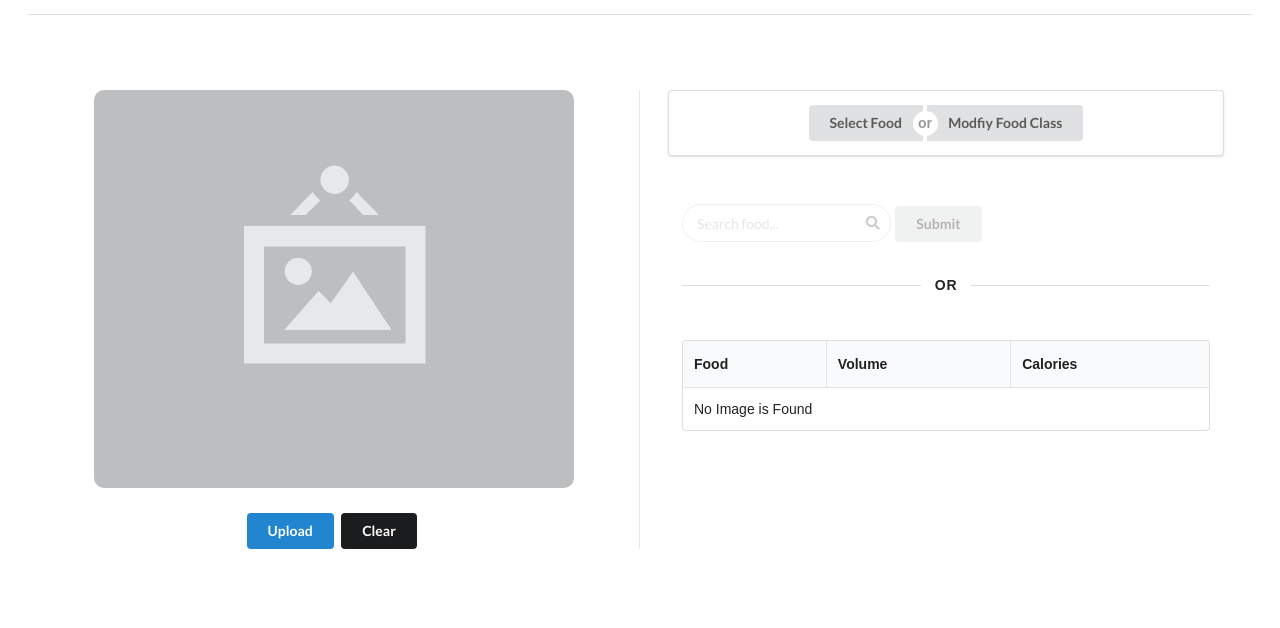
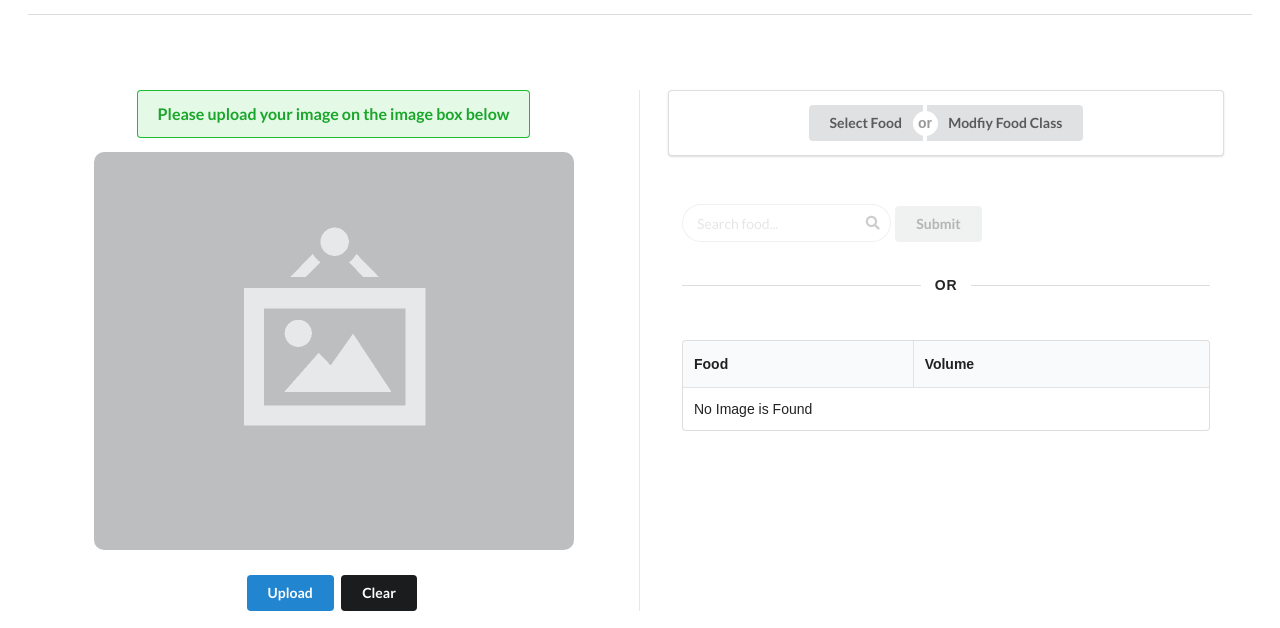
Before and after one commit to euijae/nyu_diet_vision, a FastAPI app: page / in a window 1280 px wide; the page is wider, and only the part inside the window is pictured. Shown: the part 60-688 px from the top of that part. Run offline with FastAPI, Linux system fonts and the light colour scheme.

Commit message:
Add files via upload

```diff
--- a/templates/index.html
+++ b/templates/index.html
@@ -2,7 +2,7 @@
 <html>
     <head>
         <meta charset="utf-8">
-        <link href="http://raw.githubusercontent.com/euijae/nyu_diet_vision/week10/static/images/nyu_logo.png" rel="shortcut icon" type="image/x-icon">
+        <link href="http://raw.githubusercontent.com/euijae/nyu_diet_vision/main/static/images/nyu_logo.png" rel="shortcut icon" type="image/x-icon">
 
         <title>DietVision</title>
         <meta name="title" content="DietVision 2023">
@@ -16,11 +16,15 @@
             <div class="flex">
                 <div class="left">
                     <!-- <h2>Food Image</h2> -->
+                    <div class="ui green compact message" id="introMessage">
+                        <div class="header">
+                          Please upload your image on the image box below
+                        </div>
+                      </div>
                     <canvas id="canvas"></canvas>
                     <div style="margin-top: 20px;">
                         <button id="saveImage" class="ui primary button">Upload</button>
                         <button id="clear" class="ui secondary button">Clear</button>
-                        <!-- <p class="show_normalized" id="coords" style="display: none;">x: <span id="x"></span> | y: <span id="y"></span></p> -->
                     </div>
                 </div>
                 <div class="right">
@@ -31,6 +35,7 @@
                             <div class="or"></div>
                             <button class="ui button" id="modifyFoodClass">Modfiy Food Class</button>
                         </div>
+                        <input id="fileContainer" type="file" name="uploaded_file" style="visibility: hidden;position: absolute;top:0;">
                     </div>
 
                     <div class="ui center aligned basic segment">
@@ -40,7 +45,7 @@
                                 <input class="prompt" id="myFoodClassInput" type="text" placeholder="Search food...">
                                 <i class="search icon"></i>
                             </div>
-                            <button id="submitFoodClassInput" class="ui button disabled">
+                            <button class="ui button disabled" id="submitFoodClassInput">
                                 Submit
                             </button>
                             <div class="results"></div>
@@ -55,20 +60,14 @@
                                 <tr>
                                     <th>Food</th>
                                     <th>Volume</th>
-                                    <th>Calories</th>
                                 </tr>
                             </thead>
                             <tbody id="tableBody1">
                                 <tr>
-                                    <td colspan="3">No Image is Found</td>
+                                    <td colspan="2">No Image is Found</td>
                                 </tr>
                             </tbody>
                             <tbody id="tableBody2" style="display: none">
-                                <tr>
-                                    <td colspan="3">Modfiying is in progress ...</td>
-                                </tr>
-                            </tbody>
-                            <tbody id="tableBody3" style="display: none">
 
                             </tbody>
                         </table>
```
